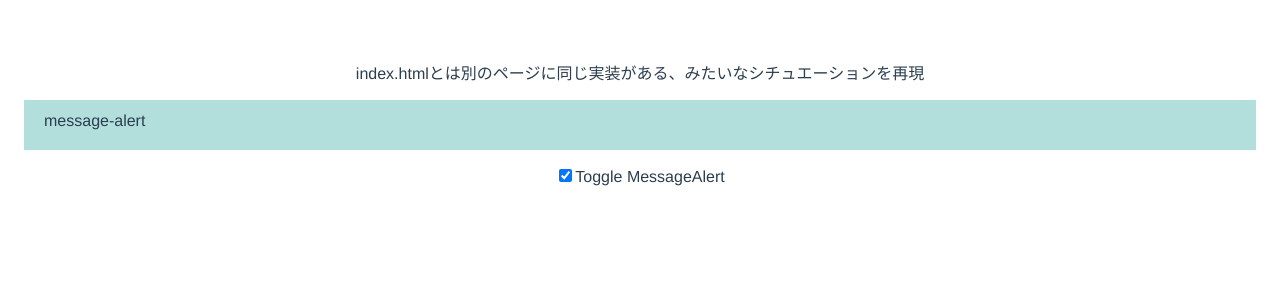
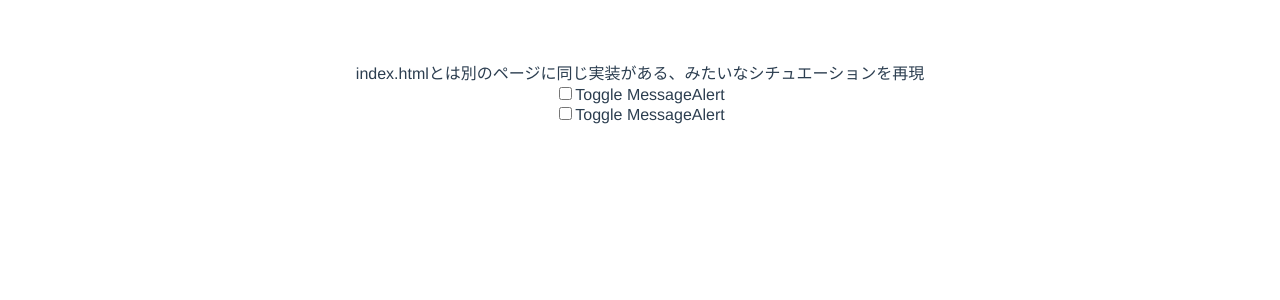
Before and after one commit to MofuMofu2/safe-enhanced-development-sample, a Vue app: page /#/ in a window 1280 px wide. Shown: the top 300 px of the page. Built offline with nearby package versions, Linux system fonts and the light colour scheme.

Commit message:
[update] 例題2のサンプル用コードを追加

```diff
--- a/src/components/MainPage.vue
+++ b/src/components/MainPage.vue
@@ -2,14 +2,28 @@
   <div id="main-page">
     <div>index.htmlとは別のページに同じ実装がある、みたいなシチュエーションを再現</div>
     <MessageAlert
-      v-if="!displayAlert"
+      v-if="displayAlert"
       :variant="'info'"
+      :text="'sample info'"
     />
     <div class="toggle-alert">
       <input
         id="toggle-message-alert"
         type="checkbox"
-        v-model="test"
+        v-model="displayAlert"
+      >
+      <label for="checkbox">Toggle MessageAlert</label>
+    </div>
+    <MessageAlert
+      v-if="isCheckEnabled"
+      :variant="'warning'"
+      :text="'sample warning'"
+    />
+    <div class="toggle-alert">
+      <input
+        id="toggle-message-alert"
+        type="checkbox"
+        v-model="displayAlert"
       >
       <label for="checkbox">Toggle MessageAlert</label>
     </div>
@@ -28,8 +42,9 @@ import MessageAlert from './MessageAlert.vue';
 
 export default class MainPage extends Vue {
   displayAlert: boolean = false;
-  test: boolean = true;
 
-  // どうにかして!ifにしたいけどうまくいってない
+  get isCheckEnabled(): boolean {
+    return this.displayAlert;
+  }
 }
 </script>
--- a/src/components/MessageAlert.vue
+++ b/src/components/MessageAlert.vue
@@ -4,7 +4,7 @@
     :class="variant"
   >
     <p class="alert-text">
-      message-alert
+      {{ text }}
     </p>
   </div>
 </template>
@@ -15,6 +15,7 @@ import { Component, Prop, Vue } from 'vue-property-decorator';
 @Component
 export default class MessageAlert extends Vue {
   @Prop() variant!: string;
+  @Prop() text!: string;
 }
 </script>
 
--- a/src/views/SamplePage.vue
+++ b/src/views/SamplePage.vue
@@ -2,8 +2,9 @@
   <div class="about">
     <h1>index.htmlとは別のページに同じ実装がある、みたいなシチュエーションを再現</h1>
     <MessageAlert
-      v-if="displayAlert"
-      :variant="'info'"
+      v-if="isCheckEnabled"
+      :variant="'warning'"
+      :text="'sample warning'"
     />
     <div class="toggle-alert">
       <input
@@ -27,6 +28,10 @@ import MessageAlert from '../components/MessageAlert.vue';
 })
 
 export default class MainPage extends Vue {
-  displayAlert: boolean = true;
+  displayAlert: boolean = false;
+
+  get isCheckEnabled(): boolean {
+    return this.displayAlert;
+  }
 }
 </script>
```
